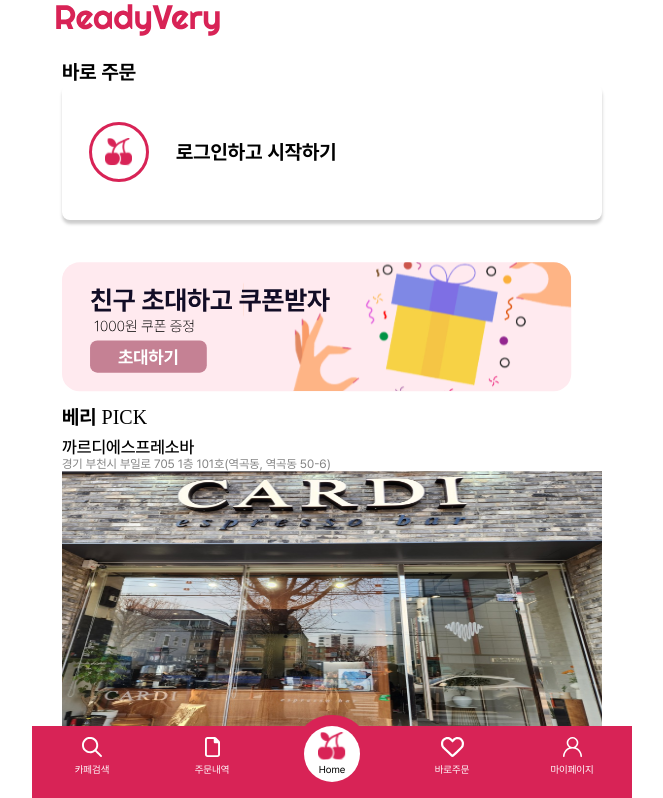
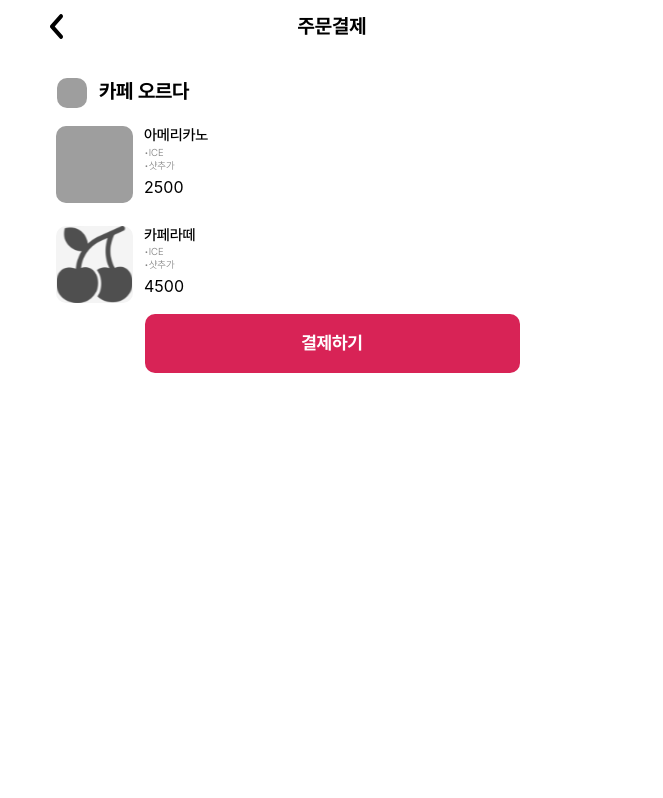
Before and after one commit to readyvery/readyFront, a React (Create React App) app: page /payment in a window 1280 px wide. Before the commit this address led to /. Shown: the top 798 px of the page, without its empty margins (308-971 px from the left). Built offline with nearby package versions, Linux system fonts and the light colour scheme; grey boxes are pictures that could not be loaded; a web font is replaced by a local one.

Commit message:
Feat: payment 화면 구현중

```diff
--- a/src/App.css
+++ b/src/App.css
@@ -14,7 +14,7 @@
     max-width: 390px;
     height: 94vh;
     background-color: white;
-    padding-top: 2.75rem;
+    padding-top: 3.5rem;
   }
   .bottom_navbar {
     left: calc(50% - 207px); /* Center the navbar */
@@ -36,7 +36,7 @@
     max-width: 430px;
     height: 94vh;
     background-color: white;
-    padding-top: 2.75rem;
+    padding-top: 3.5rem;
   }
   .bottom_navbar {
     left: calc(50% - 207px); /* Center the navbar */
@@ -51,7 +51,6 @@
     left: calc(50% - 207px); /* Center the navbar */
     right: calc(50% - 207px); /* Center the navbar */
   }
-
 }
 
 @media (min-width: 800px) {
@@ -59,7 +58,7 @@
     width: 600px;
     height: 94vh;
     background-color: white;
-    padding-top: 2.75rem;
+    padding-top: 3.5rem;
   }
   .bottom_navbar {
     left: calc(50% - 300px); /* Center the navbar */
@@ -82,8 +81,8 @@
   font-display: swap;
   src: local("Pretendard"),
     url("./assets/font/Pretendard-Bold.woff2") format("woff2");
-unicode-range: U+AC00-D7A3, U+0061-007A, U+AC00-D7A3, U+0030-0039;
-  }
+  unicode-range: U+AC00-D7A3, U+0061-007A, U+AC00-D7A3, U+0030-0039;
+}
 
 @font-face {
   font-family: "ExtraBold";
--- a/src/App.js
+++ b/src/App.js
@@ -15,6 +15,7 @@ import OrderStatus from "./pages/OrderStatus/OrderStatus";
 import OrderStorage from "./pages/OrderStorage/OrderStorage";
 import PackagingStatusPage from "./pages/PackagingStatusPage/PackagingStatusPage";
 import CartPage from "./pages/CartPage/CartPage";
+import PaymentPage from "./pages/PaymentPage/PaymentPage";
 
 function App() {
   return (
@@ -57,6 +58,7 @@ function App() {
         {/* 장바구니 페이지 */}
         <Route path="/cart" element={<CartPage />} />
         {/* 결제 페이지 */}
+        <Route path="/payment" element={<PaymentPage />} />
       </Routes>
     </div>
   );
--- a/src/components/views/Header/Header.css
+++ b/src/components/views/Header/Header.css
@@ -4,7 +4,7 @@
   top: 0;
   left: 0;
   right: 0;
-  height: 2.6875rem;
+  height: 3.5rem;
   background-color: #ffffff;
   display: flex;
   align-items: center;
@@ -15,7 +15,7 @@
   top: 0;
   left: 0;
   right: 0;
-  height: 2.6875rem;
+  height: 3.5rem;
   background-color: #ffffff;
   display: flex;
   align-items: center;
@@ -25,7 +25,7 @@
   margin-left: 1.5rem;
 }
 
-.header-main__warpper{
+.header-main__warpper {
   display: flex;
   flex-direction: row;
   justify-content: space-between;
@@ -34,12 +34,12 @@
   margin: 0 auto;
 }
 
-.header-main__warpper span{
+.header-main__warpper span {
   color: #000;
   font-size: 1.25rem;
   font-family: "Bold";
 }
 
-.header-main__warpper div{
+.header-main__warpper div {
   width: 1.5rem;
 }
--- a/src/pages/CartPage/CartPage.jsx
+++ b/src/pages/CartPage/CartPage.jsx
@@ -1,6 +1,13 @@
 import Header from "../../components/views/Header/Header";
+import "./style.css";
+import { Link, useLocation } from "react-router-dom";
 
 const CartPage = () => {
+  const location = useLocation();
+  const params = new URLSearchParams(location.search);
+  const storeId = params.get("storeId");
+  const inout = params.get("inout");
+
   // const { cartItems, setCartItems } = useContext(CartContext);
 
   // const handleRemoveFromCart = (id) => {
@@ -14,7 +21,7 @@ const CartPage = () => {
         headerProps={{
           pageName: "장바구니",
           isClose: false,
-          linkTo: "/store",
+          linkTo: `/store?storeId=${storeId}&inout=${inout}`,
         }}
       />
       {/* <h1>Cart</h1>
@@ -33,6 +40,12 @@ const CartPage = () => {
           </div>
         ))}
       </div> */}
+      <Link
+        to={`/payment?storeId=${storeId}&inout=${inout}`}
+        style={{ display: "flex", textDecoration: "none" }}
+      >
+        <div className="order-btn">주문하기</div>
+      </Link>
     </div>
   );
 };
--- /dev/null
+++ b/src/pages/PaymentPage/PaymentPage.jsx
@@ -0,0 +1,188 @@
+import Header from "../../components/views/Header/Header";
+import "./style.css";
+import React, { useEffect, useRef } from "react";
+import { useLocation } from "react-router-dom";
+import noImageMenu from "../../assets/images/no_image_menu.svg";
+
+const PaymentPage = () => {
+  const location = useLocation();
+  const params = new URLSearchParams(location.search);
+  const storeId = params.get("storeId");
+  const inout = params.get("inout");
+
+  const paymentData = {
+    name: "카페 오르다",
+    imgUrl: "/주소",
+    carts: [
+      {
+        idx: 141, // 장바구니 idx
+        name: "아메리카노",
+        imgUrl: "/주주소소",
+        price: 2500,
+        count: 4,
+        options: [
+          {
+            idx: 1, // 옵션 테이블 인덱스
+            name: "ICE",
+          },
+          {
+            idx: 114, // 옵션 테이블 인덱스
+            name: "샷추가",
+          },
+        ],
+      },
+      {
+        idx: 143, // 장바구니 idx
+        name: "카페라떼",
+        imgUrl: null,
+        price: 4500,
+        count: 3,
+        options: [
+          {
+            idx: 1, // 옵션 테이블 인덱스
+            name: "ICE",
+          },
+          {
+            idx: 114, // 옵션 테이블 인덱스
+            name: "샷추가",
+          },
+        ],
+      },
+    ],
+    couponId: 12,
+  };
+
+  const buttonRef = useRef();
+
+  useEffect(() => {
+    const loadTossPayments = async () => {
+      try {
+        // 토스페이먼츠 라이브러리 비동기로 로드
+        const TossPayments = await import(
+          "https://js.tosspayments.com/v1/payment"
+        );
+
+        // 클라이언트 키로 객체 초기화
+        const clientKey = "test_ck_pP2YxJ4K87By0b4RZeo0rRGZwXLO";
+        const tossPayments = TossPayments.default(clientKey);
+
+        // 버튼에 클릭 이벤트 추가
+        buttonRef.current.addEventListener("click", () => {
+          // 결제창 띄우기
+          tossPayments.requestPayment("card", {
+            amount: 20,
+            orderId: "2ab88b105d-8bd1-436a-ab52-731396a352bda",
+            orderName: "포인트 충전",
+            customerName: "첫번째",
+            customerEmail: "test1@gmail.com",
+            successUrl: "http://localhost:8080/api/v1/payments/toss/success",
+            failUrl: "http://localhost:8080/api/v1/payments/toss/fail",
+          });
+        });
+      } catch (error) {
+        console.error("Failed to load TossPayments:", error);
+      }
+    };
+
+    loadTossPayments();
+  }, []);
+
+  return (
+    <div className="payment-page">
+      <Header
+        headerProps={{
+          pageName: "주문결제",
+          isClose: false,
+          linkTo: `/store?storeId=${storeId}&inout=${inout}`,
+        }}
+      />
+
+      <div className="payment-page__cafe-info">
+        <img
+          className="payment-page__cafe-info__img"
+          src={paymentData.imgUrl}
+        ></img>
+        <text className="payment-page__cafe-info__name">
+          {paymentData.name}
+        </text>
+      </div>
+
+      <div className="payment-page__order-info">
+        {paymentData.carts.map((item) => (
+          <div>
+            <div className="payment-page__order-info__item">
+              <img
+                className="payment-page__order-info__item__img"
+                src={item.imgUrl || noImageMenu}
+              ></img>
+
+              <div>
+                <div className="payment-page__order-info__item__name">
+                  {item.name}
+                </div>
+                <div className="payment-page__order-info__item__option">
+                  {item.options.map((option) => (
+                    <div>•{option.name}</div>
+                  ))}
+                </div>
+                <div className="payment-page__order-info__item__price">
+                  {item.price}
+                </div>
+              </div>
+            </div>
+            <div className="payment-page__order-info__item__line"></div>
+          </div>
+        ))}
+      </div>
+
+      {/* 버튼에 ref 추가 */}
+      <div className="payment-page__btn" ref={buttonRef}>
+        결제하기
+      </div>
+    </div>
+  );
+};
+// const PaymentPage = () => {
+//   const [paymentMethod, setPaymentMethod] = useState("PayPal");
+
+//   const dispatch = useDispatch();
+
+//   const cart = useSelector((state) => state.cart);
+//   const { shippingAddress } = cart;
+
+//   if (!shippingAddress.address) {
+//     history.push("/shipping");
+//   }
+
+//   const submitHandler = (e) => {
+//     e.preventDefault();
+//     dispatch(savePaymentMethod(paymentMethod));
+//     history.push("/placeorder");
+//   };
+
+//   return (
+//     <div className="payment-page">
+//       {/* <div className="payment-page__title">어떻게 결제할까요?</div>
+//             <div className="payment-page__content__title">
+//                 결제방식을 선택해주세요
+//             </div>
+//             <div className="payment-page__btn">
+//                 <img
+//                     className="payment-page__btn__img"
+//                     src={takeIn}
+//                     alt="takeOut"
+//                 />
+//                 <span className="payment-page__text">먹고갈게요</span>
+//             </div>
+//             <div className="payment-page__btn">
+//                 <img
+//                     className="payment-page__btn__img"
+//                     src={takeOut}
+//                     alt="takeOut"
+//                 />
+//                 <span className="payment-page__text">가져갈게요</span>
+//             </div> */}
+//     </div>
+//   );
+// };
+export default PaymentPage;
--- /dev/null
+++ b/src/pages/PaymentPage/style.css
@@ -0,0 +1,104 @@
+.payment-page {
+  display: flex;
+  width: 100%;
+  flex-direction: column;
+}
+
+.payment-page__cafe-info {
+  display: flex;
+  margin-left: 1.56rem;
+  margin-top: 1.38rem;
+  margin-bottom: 0.44rem;
+}
+
+.payment-page__cafe-info__img {
+  display: flex;
+  width: 1.875rem;
+  height: 1.875rem;
+  flex-shrink: 0;
+  border-radius: 0.625rem;
+}
+
+.payment-page__cafe-info__name {
+  color: #000;
+  font-family: "Bold";
+  font-size: 1.25rem;
+  line-height: 130%; /* 1.625rem */
+  letter-spacing: -0.0125rem;
+  margin-left: 0.75rem;
+}
+
+.payment-page__order-info {
+  display: flex;
+  flex-shrink: 0;
+  background: #fff;
+  flex-direction: column;
+}
+
+.payment-page__order-info__item {
+  display: flex;
+  height: fit-content;
+  flex-shrink: 0;
+  padding-left: 1.5rem;
+  padding-right: 1.5rem;
+  padding-top: 0.7rem;
+  padding-bottom: 0.7rem;
+}
+
+.payment-page__order-info__item__img {
+  display: flex;
+  width: 4.8125rem;
+  height: 4.8125rem;
+  flex-shrink: 0;
+  border-radius: 0.625rem;
+  background: #f4f4f4;
+  margin-right: 0.69rem;
+}
+
+.payment-page__order-info__item__name {
+  display: flex;
+  color: #000;
+  font-family: "Medium";
+  font-size: 0.9375rem;
+  line-height: 130%; /* 1.21875rem */
+  letter-spacing: -0.00938rem;
+}
+.payment-page__order-info__item__option {
+  display: flex;
+  flex-direction: column;
+  color: #838383;
+  font-family: "Light";
+  font-size: 0.625rem;
+  line-height: 130%; /* 0.8125rem */
+  letter-spacing: -0.00625rem;
+  margin-bottom: 0.31rem;
+}
+
+.payment-page__order-info__item__line {
+  width: 21.5625rem;
+  height: 0rem;
+  flex-shrink: 0;
+  stroke-width: 1px;
+  stroke: #dadada;
+  margin-left: auto;
+  margin-right: auto;
+}
+
+.payment-page__btn {
+  display: flex;
+  width: 23.4375rem;
+  height: 3.6875rem;
+  flex-shrink: 0;
+  border-radius: 0.625rem;
+  background: #d82356;
+  margin-left: auto;
+  margin-right: auto;
+  color: #fff;
+  text-align: center;
+  font-family: "Bold";
+  font-size: 1.125rem;
+  line-height: 130%; /* 1.4625rem */
+  letter-spacing: -0.01125rem;
+  justify-content: center;
+  align-items: center;
+}
--- a/src/pages/StoreDetailPage/StoreDetailPage.jsx
+++ b/src/pages/StoreDetailPage/StoreDetailPage.jsx
@@ -386,7 +386,7 @@ const StoreDetailPage = () => {
         headerProps={{
           pageName: "",
           isClose: false,
-          linkTo: "/packagingStatus",
+          linkTo: `/packagingStatus?storeId=${storeId}`,
         }}
       />
       <div className="store-detail-page__banner">
```
Also changed, not shown: src/pages/CartPage/style.css (+23 -0 lines), src/pages/OrderDetail/OrderDetail.jsx (+49 -17 lines), src/pages/OrderProcessPage/OrderProcessPage.jsx (+6 -2 lines), src/assets/images/menu_delete.svg (added).
